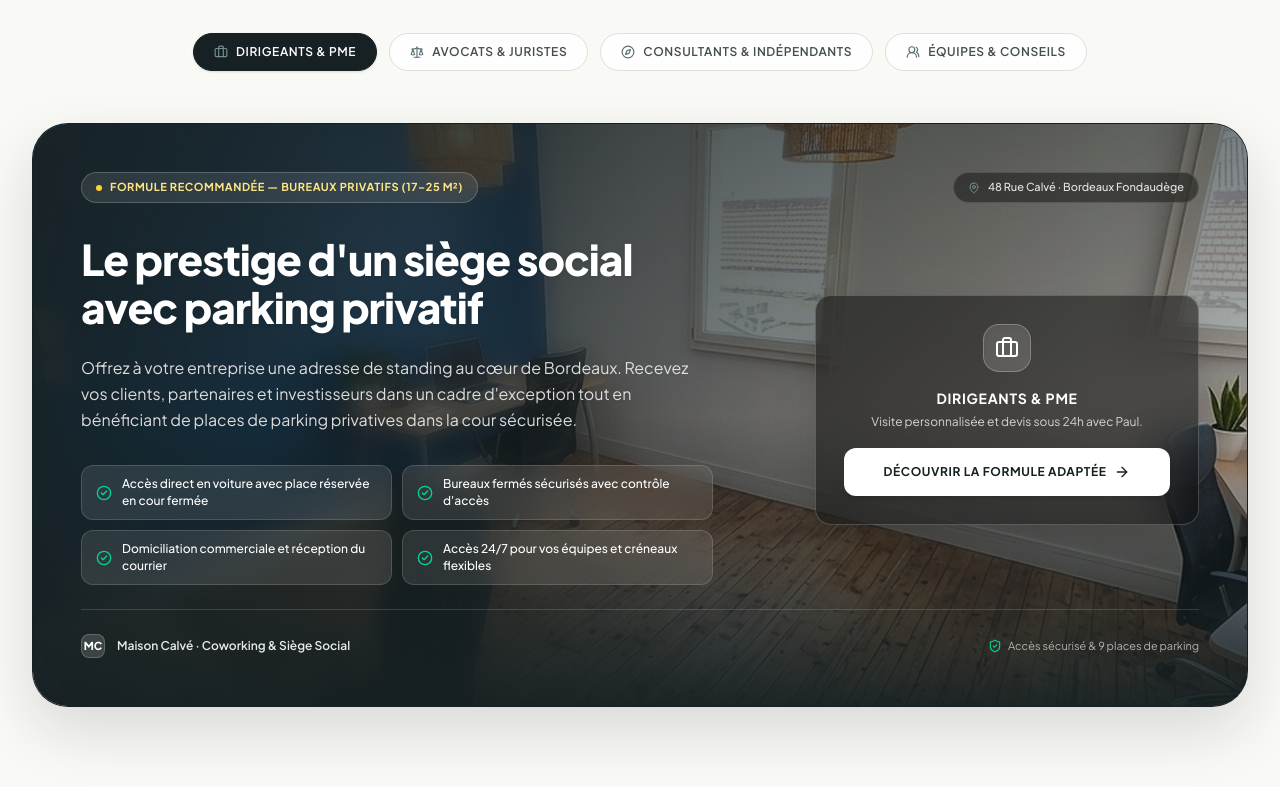
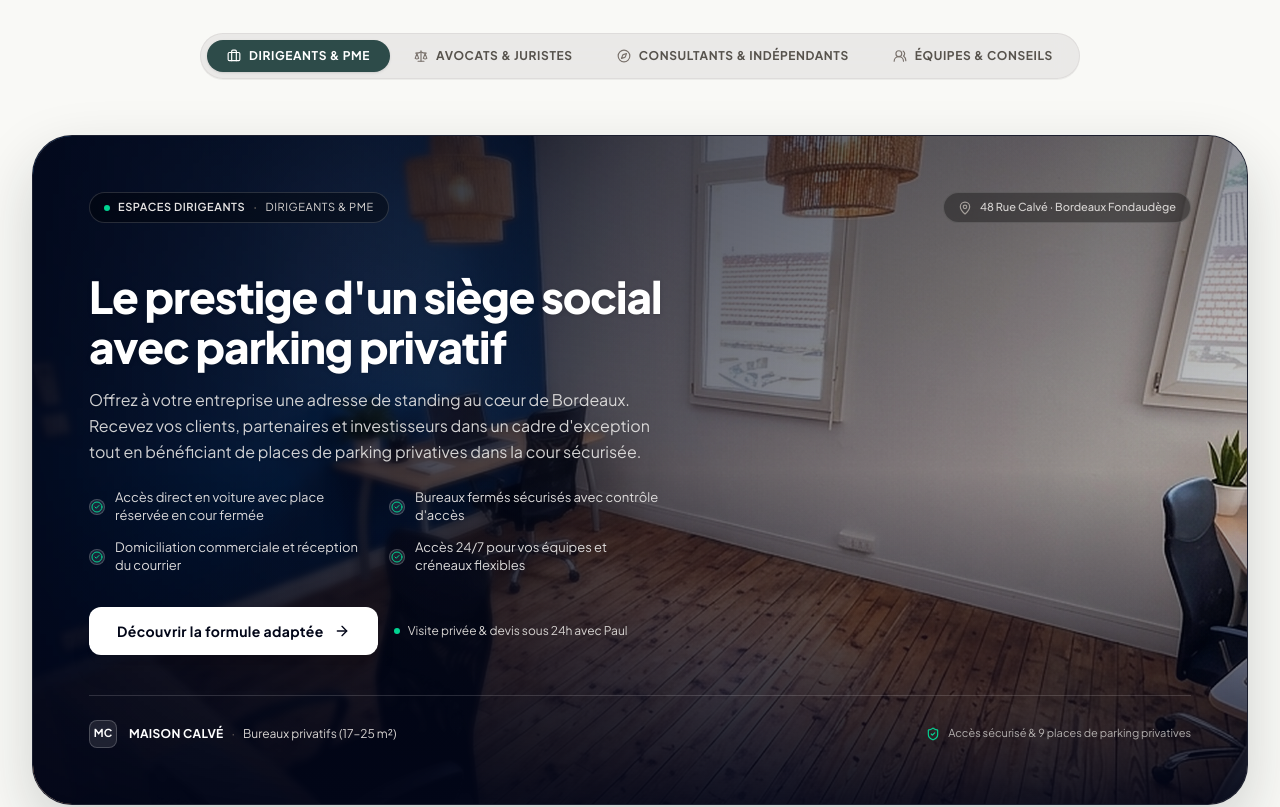
Before and after one commit to RafiMohammadHasib/Maison-Calv-, a Next.js app: page / in a window 1280 px wide. Shown: the part 5460-6267 px from the top of the page. Built offline with nearby package versions, Linux system fonts and the light colour scheme.

Commit message:
design(audience): elevate showcase card to minimalist editorial aesthetic with open 4K background

```diff
--- a/src/components/sections/AudienceSection.tsx
+++ b/src/components/sections/AudienceSection.tsx
@@ -282,8 +282,9 @@ export default function AudienceSection({
           </div>
         </ScrollReveal>
 
-        {/* Tab Buttons Pill Strip (Responsive Scroll on Mobile) */}
-        <div className="flex items-center justify-start sm:justify-center gap-2 sm:gap-3 overflow-x-auto pb-3 pt-1 scrollbar-none snap-x mb-8 sm:mb-10 px-1">
+        {/* Tab Buttons Pill Strip (Modern Segmented Pill Design) */}
+        <div className="flex items-center justify-start sm:justify-center overflow-x-auto pb-4 pt-1 scrollbar-none snap-x mb-8 sm:mb-10">
+          <div className="inline-flex items-center gap-1 p-1.5 rounded-full bg-stone-200/80 border border-stone-300/60 backdrop-blur-md shadow-2xs">
             {content.tabs.map((tab, index) => {
               const Icon = tab.icon;
               const isActive = activeTab === index;
@@ -291,24 +292,25 @@ export default function AudienceSection({
                 <button
                   key={tab.id}
                   onClick={() => setActiveTab(index)}
-                className={`inline-flex items-center gap-2 px-4 sm:px-5 py-2.5 rounded-full text-xs font-semibold uppercase tracking-wider transition-all duration-200 cursor-pointer shrink-0 snap-start whitespace-nowrap ${
+                  className={`inline-flex items-center gap-2 px-4 sm:px-5 py-2 rounded-full text-xs font-bold uppercase tracking-wider transition-all duration-200 cursor-pointer shrink-0 snap-start whitespace-nowrap ${
                     isActive
-                    ? "bg-calve-charcoal text-white shadow-sm border border-calve-charcoal"
-                    : "bg-white/90 text-calve-charcoal/80 hover:text-calve-charcoal hover:bg-white border border-calve-border"
+                      ? "bg-[#2D4B49] text-white shadow-sm"
+                      : "text-stone-600 hover:text-slate-900 hover:bg-white/60"
                   }`}
                 >
-                <Icon className={`w-3.5 h-3.5 ${isActive ? "text-calve-slate-light" : "text-calve-slate"}`} />
+                  <Icon className={`w-3.5 h-3.5 ${isActive ? "text-white" : "text-stone-500"}`} />
                   <span>{tab.label}</span>
                 </button>
               );
             })}
           </div>
+        </div>
 
         {/* ======================================================== */}
-        {/* CINEMATIC EDITORIAL SHOWCASE CARD (Inspired by Reference) */}
-        {/* Real 4K Photography Background + Left Frosted Blur & Gradient */}
+        {/* CINEMATIC EDITORIAL SHOWCASE CARD                        */}
+        {/* Real 4K Photography + Subtle Left Blur & Vignette        */}
         {/* ======================================================== */}
-        <div className="relative rounded-3xl lg:rounded-[2.25rem] overflow-hidden border border-calve-charcoal/10 shadow-[0_24px_60px_rgba(23,33,35,0.14)] min-h-[560px] flex flex-col justify-between p-6 sm:p-10 lg:p-12 group transition-all duration-500 bg-calve-charcoal text-white">
+        <div className="relative rounded-3xl lg:rounded-[2.5rem] overflow-hidden border border-white/10 shadow-[0_24px_60px_rgba(23,33,35,0.18)] min-h-[580px] lg:min-h-[620px] flex flex-col justify-between p-6 sm:p-10 lg:p-14 group transition-all duration-500 bg-slate-950 text-white">
 
           {/* Background Real 4K Space Photo */}
           <img
@@ -318,114 +320,97 @@ export default function AudienceSection({
             className="absolute inset-0 w-full h-full object-cover object-center transition-all duration-700 ease-out group-hover:scale-102"
           />
 
-          {/* Left Side Frosted Glass Blur Mask Layer (Smoothly fades from blur on left to sharp on right) */}
+          {/* Left Side Frosted Glass Blur Mask Layer */}
           <div
-            className="absolute inset-y-0 left-0 w-full md:w-3/4 lg:w-3/5 backdrop-blur-md pointer-events-none"
+            className="absolute inset-y-0 left-0 w-full md:w-3/4 lg:w-3/5 backdrop-blur-[3px] pointer-events-none"
             style={{
               maskImage: "linear-gradient(to right, black 40%, transparent 100%)",
               WebkitMaskImage: "linear-gradient(to right, black 40%, transparent 100%)",
             }}
           />
 
-          {/* Cinematic Dark Vignette & Gradients to guarantee 100% text contrast */}
-          <div className="absolute inset-0 bg-gradient-to-r from-calve-charcoal/95 via-calve-charcoal/85 sm:via-calve-charcoal/75 md:via-calve-charcoal/60 to-calve-charcoal/30 pointer-events-none" />
-          <div className="absolute inset-0 bg-gradient-to-t from-calve-charcoal/95 via-transparent to-calve-charcoal/40 pointer-events-none" />
+          {/* Architectural Vignette: smooth, deep left gradient that lets natural daylight & room shine through on right */}
+          <div className="absolute inset-0 bg-gradient-to-r from-slate-950/94 via-slate-950/80 sm:via-slate-950/55 to-slate-950/15 pointer-events-none" />
+          <div className="absolute inset-0 bg-gradient-to-t from-slate-950/90 via-transparent to-slate-950/35 pointer-events-none" />
 
           {/* Top Bar Badges (Editorial Journal Style) */}
-          <div className="relative z-10 flex flex-wrap items-center justify-between gap-3 mb-8">
-            <div className="inline-flex items-center gap-2 px-3.5 py-1.5 rounded-full bg-white/10 backdrop-blur-md border border-white/20 text-[11px] font-bold tracking-wider uppercase text-amber-200">
-              <span className="w-1.5 h-1.5 rounded-full bg-amber-300 shrink-0" />
-              <span>
-                {language === "en"
-                  ? "Recommended Solution"
-                  : language === "es"
-                  ? "Espacio Recomendado"
-                  : "Formule Recommandée"}{" "}
-                — {currentTab.recommendedSpace}
-              </span>
+          <div className="relative z-10 flex flex-wrap items-center justify-between gap-3 mb-6 sm:mb-8">
+            <div className="inline-flex items-center gap-2 px-3.5 py-1.5 rounded-full bg-black/35 backdrop-blur-md border border-white/15 text-[11px] font-semibold tracking-wider uppercase text-stone-200">
+              <span className="w-1.5 h-1.5 rounded-full bg-emerald-400 shrink-0" />
+              <span>{currentTab.badge}</span>
+              <span className="text-stone-500">·</span>
+              <span className="text-stone-300 font-normal">{currentTab.label}</span>
             </div>
 
-            <div className="inline-flex items-center gap-2 px-3.5 py-1.5 rounded-full bg-black/40 backdrop-blur-md border border-white/15 text-[11px] font-medium text-stone-200">
-              <MapPin className="w-3 h-3 text-calve-slate-light" />
+            <div className="inline-flex items-center gap-2 px-3.5 py-1.5 rounded-full bg-black/35 backdrop-blur-md border border-white/15 text-[11px] font-medium text-stone-300">
+              <MapPin className="w-3.5 h-3.5 text-stone-400" />
               <span>48 Rue Calvé · Bordeaux Fondaudège</span>
             </div>
           </div>
 
-          {/* Main Grid: Editorial Typography on the Left, Glassmorphism CTA on the Right */}
-          <div className="relative z-10 grid grid-cols-1 lg:grid-cols-12 gap-8 lg:gap-12 items-center my-auto">
-
-            {/* Left Column: Bold Editorial Title, Description, and Feature Chips */}
-            <div className="lg:col-span-7 space-y-6">
-              <h3 className="text-2xl sm:text-3xl md:text-4xl lg:text-[2.65rem] font-extrabold text-white tracking-tight leading-[1.14] drop-shadow-sm max-w-2xl">
+          {/* Main Editorial Content: Bold Headline, Description, Elegant Highlights, Primary CTA */}
+          <div className="relative z-10 my-auto py-4 max-w-2xl">
+            <h3 className="text-2xl sm:text-3xl md:text-4xl lg:text-[2.75rem] font-extrabold text-white tracking-tight leading-[1.14] drop-shadow-sm">
               {currentTab.heading}
             </h3>
 
-              <p className="text-sm sm:text-base text-stone-200/95 leading-relaxed max-w-2xl font-normal drop-shadow-xs">
+            <p className="mt-4 text-sm sm:text-base text-stone-200/90 leading-relaxed max-w-xl font-normal drop-shadow-xs">
               {currentTab.description}
             </p>
 
-              {/* High-Spec Feature Pills */}
-              <div className="pt-2 grid grid-cols-1 sm:grid-cols-2 gap-2.5 max-w-2xl">
+            {/* High-End Feature Highlights (Clean & Delicate Line Grid) */}
+            <div className="grid grid-cols-1 sm:grid-cols-2 gap-x-6 gap-y-3.5 pt-6 max-w-xl">
               {currentTab.highlights.map((item, idx) => (
-                  <div
-                    key={idx}
-                    className="flex items-center gap-2.5 px-3.5 py-2.5 rounded-xl bg-white/10 hover:bg-white/15 backdrop-blur-md border border-white/15 text-xs text-white font-medium transition-colors"
-                  >
-                    <CheckCircle2 className="w-4 h-4 text-emerald-400 shrink-0" />
-                    <span className="leading-snug">{item}</span>
+                <div key={idx} className="flex items-center gap-2.5 text-xs sm:text-[13px] text-stone-200">
+                  <div className="w-4 h-4 rounded-full bg-white/10 border border-white/20 flex items-center justify-center shrink-0">
+                    <CheckCircle2 className="w-3 h-3 text-emerald-400" />
+                  </div>
+                  <span className="leading-snug text-stone-200/95">{item}</span>
                 </div>
               ))}
             </div>
-            </div>
 
-            {/* Right Column: High-End Frosted Glass Action Capsule */}
-            <div className="lg:col-span-5 flex flex-col items-center lg:items-end justify-center">
-              <div className="w-full max-w-sm rounded-2xl bg-black/45 backdrop-blur-xl border border-white/20 p-6 sm:p-7 text-center space-y-4 shadow-2xl">
-                <div className="w-12 h-12 rounded-2xl bg-white/15 border border-white/25 text-white mx-auto flex items-center justify-center shadow-inner">
-                  <currentTab.icon className="w-6 h-6 text-white" />
-                </div>
-
-                <div>
-                  <h4 className="text-sm font-bold text-white uppercase tracking-wider">
-                    {currentTab.label}
-                  </h4>
-                  <p className="text-xs text-stone-300 mt-1 leading-relaxed">
-                    {language === "en"
-                      ? "Personalized tour & quote within 24h with Paul."
-                      : language === "es"
-                      ? "Visita guiada y presupuesto en 24h con Paul."
-                      : "Visite personnalisée et devis sous 24h avec Paul."}
-                  </p>
-                </div>
-
+            {/* Action Lockup: Primary Button + Host Guarantee */}
+            <div className="pt-8 flex flex-col sm:flex-row sm:items-center gap-4">
               <button
                 onClick={() => onOpenEnquiry(currentTab.recommendedId)}
-                  className="w-full py-4 px-6 rounded-xl bg-white hover:bg-stone-100 text-calve-charcoal text-xs font-bold uppercase tracking-wider transition-all shadow-md hover:scale-[1.02] active:scale-[0.98] cursor-pointer flex items-center justify-center gap-2"
+                className="inline-flex items-center justify-center gap-2.5 px-7 py-3.5 rounded-xl bg-white hover:bg-stone-100 text-slate-950 text-xs sm:text-sm font-bold tracking-wide transition-all duration-200 shadow-xl hover:-translate-y-0.5 active:translate-y-0 cursor-pointer"
               >
                 <span>{content.cta}</span>
-                  <ArrowRight className="w-4 h-4 text-calve-charcoal" />
+                <ArrowRight className="w-4 h-4 text-slate-950" />
               </button>
+
+              <div className="text-xs text-stone-300 flex items-center gap-2">
+                <span className="w-1.5 h-1.5 rounded-full bg-emerald-400 shrink-0" />
+                <span>
+                  {language === "en"
+                    ? "Private tour & quote within 24h with Paul"
+                    : language === "es"
+                    ? "Visita privada y presupuesto en 24h con Paul"
+                    : "Visite privée & devis sous 24h avec Paul"}
+                </span>
+              </div>
             </div>
           </div>
 
+          {/* Bottom Lockup (Editorial Signature) */}
+          <div className="relative z-10 pt-6 mt-6 border-t border-white/15 flex flex-col sm:flex-row sm:items-center justify-between gap-3 text-xs text-stone-300/80">
+            <div className="flex items-center gap-3">
+              <div className="w-7 h-7 rounded-lg bg-white/10 backdrop-blur-md border border-white/20 flex items-center justify-center text-[11px] font-bold text-white shadow-inner">
+                MC
+              </div>
+              <div className="flex items-center gap-2">
+                <span className="font-bold text-white tracking-wide">MAISON CALVÉ</span>
+                <span className="text-stone-500">·</span>
+                <span className="text-stone-300 font-normal">
+                  {currentTab.recommendedSpace}
+                </span>
+              </div>
             </div>
 
-          {/* Bottom Footer Lockup inside Card (Matches Editorial Reference) */}
-          <div className="relative z-10 pt-6 mt-6 border-t border-white/15 flex flex-col sm:flex-row sm:items-center justify-between gap-3 text-xs text-stone-300/80">
-            <div className="flex items-center gap-3">
-              <span className="w-6 h-6 rounded-lg bg-white/15 border border-white/20 flex items-center justify-center text-[11px] font-black text-white">
-                MC
-              </span>
-              <span className="font-semibold text-white/90">
-                Maison Calvé · Coworking & Siège Social
-              </span>
-            </div>
-
-            <div className="flex items-center gap-4 text-[11px] text-stone-300/80">
-              <span className="flex items-center gap-1.5">
+            <div className="flex items-center gap-2 text-[11px] text-stone-300/80">
               <ShieldCheck className="w-3.5 h-3.5 text-emerald-400" />
-                <span>Accès sécurisé & 9 places de parking</span>
-              </span>
+              <span>Accès sécurisé &amp; 9 places de parking privatives</span>
             </div>
           </div>
 
```
Lines whose indentation alone changed are shown as unchanged.
